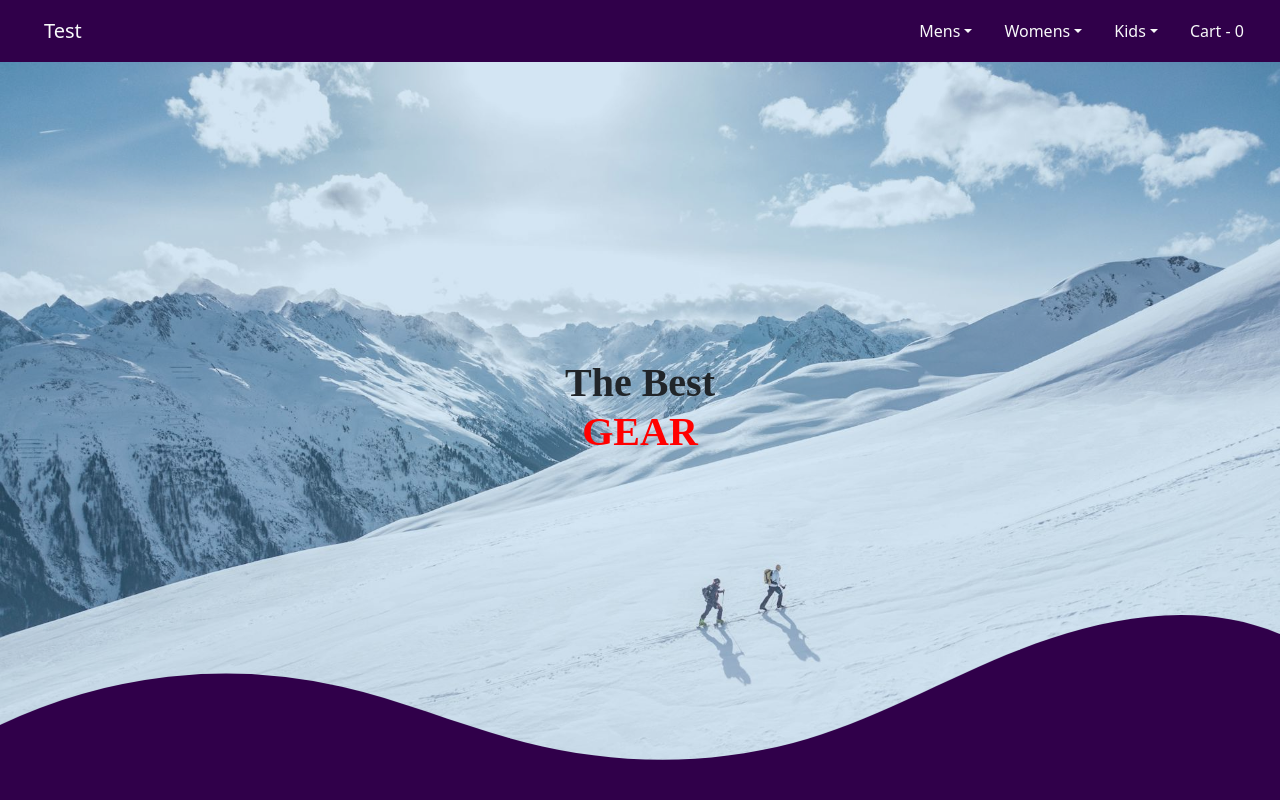
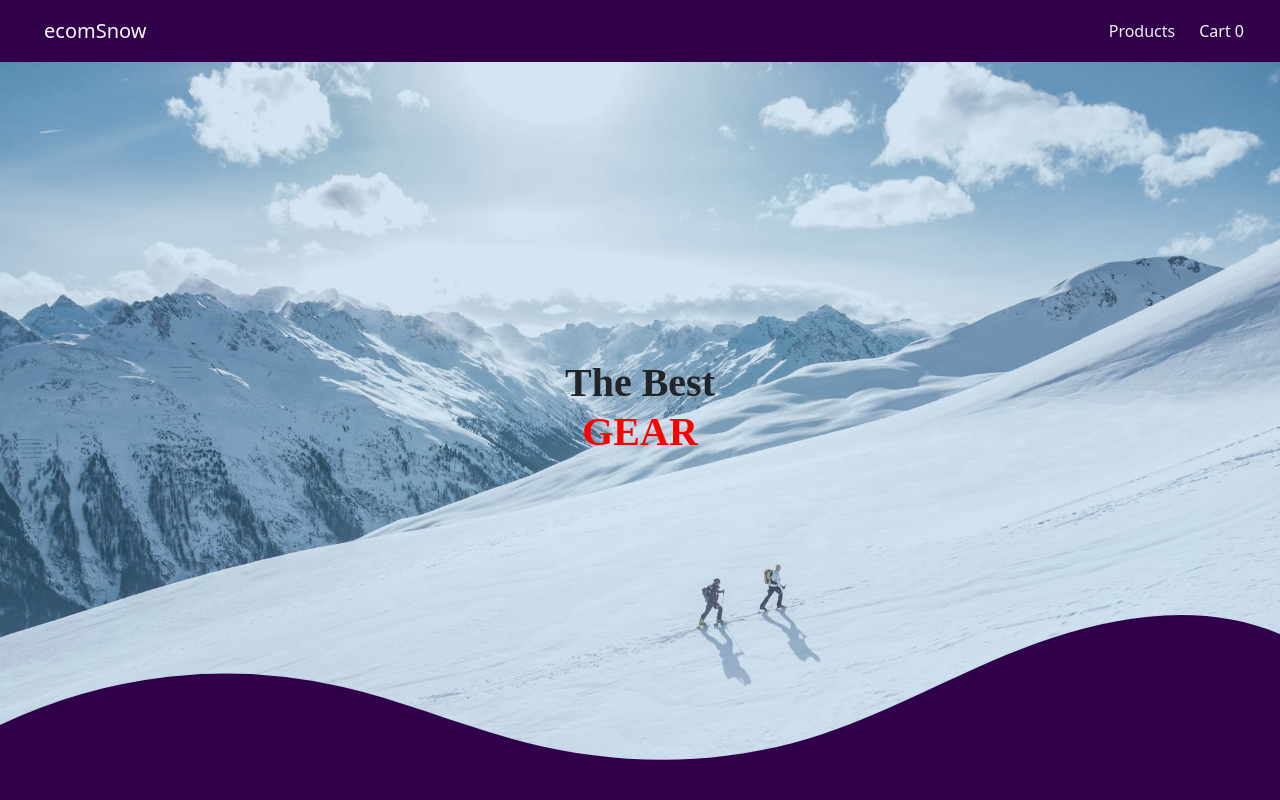
Before and after one commit to DeckardJosh/ecomSnow, a React (Create React App) app in the folder client/: page / in a window 1280 px wide. Shown: the top 800 px of the page. Built offline with nearby package versions, Linux system fonts and the light colour scheme; a web font is replaced by a local one; what ldrs would draw is missing.

Commit message:
build complete

```diff
--- a/client/package.json
+++ b/client/package.json
@@ -14,6 +14,7 @@
     "react-redux": "^9.1.0",
     "react-router-dom": "^6.22.3",
     "react-scripts": "5.0.1",
+    "react-toastify": "^10.0.5",
     "web-vitals": "^2.1.4"
   },
   "scripts": {
--- a/client/src/comps/Cart/Cart.css
+++ b/client/src/comps/Cart/Cart.css
@@ -9,6 +9,16 @@
     padding: 60px;
 }
 
+.cart_price_button{
+    display: flex;
+    justify-content: space-between;
+    width: 600px;
+}
+
+.cart_price_total{
+    font-family: var(--font-body);
+}
+
 .empty_cart{
     display: flex;
     flex-direction: column;
--- a/client/src/comps/Cart/Cart.jsx
+++ b/client/src/comps/Cart/Cart.jsx
@@ -10,6 +10,8 @@ export default function Cart({cart}) {
     const allCartItems = useSelector(selectCart);
     const itemsToRender = cart && cart.length > 0 ? cart : allCartItems;
 
+    const totalPrice = itemsToRender.reduce((total, item) => total + item.price, 0);
+
   return (
     <>
         <div className="cart_container">
@@ -19,7 +21,12 @@ export default function Cart({cart}) {
                 {itemsToRender.map((item, i) => (
                 <CartItem key={i} item={item} />
                 ))}
-                <button className='btn btn-dark btn-md'>Checkout</button>
+                <div className="cart_price_button">
+                    <button className='btn btn-dark btn-md'>Checkout</button>
+                    <h3 className='cart_price_total'>Total Price: ${totalPrice}</h3>
+                </div>
+
+
             </div>
         ) : (
             <div className="empty_cart">
@@ -35,16 +42,3 @@ export default function Cart({cart}) {
     </>
   )
 }
-
-/*
-        {cart ? (
-            cart.map((item, i) => {
-                return <CartItem key={i} item={item} />
-            })
-        ) : (
-            <div>
-                <p>Nothing in your cart!</p>
-                <p>Do some Shopping!</p>
-            </div>
-        )}
-*/
--- a/client/src/comps/Filters/Filters.jsx
+++ b/client/src/comps/Filters/Filters.jsx
@@ -88,20 +88,20 @@ export default function Filters({
             <div className="filter_sub_container">
                 <h3 className='filter_sub_header'>Age</h3>
                 <div className="form-check">
-                    <input className="form-check-input" type="checkbox" value="mens" id="flexCheckDefault" onChange={handleAgeCheckbox}/>
-                    <label className="form-check-label" htmlFor="flexCheckDefault">
+                    <input className="form-check-input" type="checkbox" value="mens" id="mensCheckbox" onChange={handleAgeCheckbox}/>
+                    <label className="form-check-label" htmlFor="mensCheckbox">
                         Mens
                     </label>
                 </div>
                 <div className="form-check">
-                    <input className="form-check-input" type="checkbox" value="womens" id="flexCheckChecked" onChange={handleAgeCheckbox}/>
-                    <label className="form-check-label" htmlFor="flexCheckChecked">
+                    <input className="form-check-input" type="checkbox" value="womens" id="womensCheckbox" onChange={handleAgeCheckbox}/>
+                    <label className="form-check-label" htmlFor="womensCheckbox">
                         Womens
                     </label>
                 </div>
                 <div className="form-check">
-                    <input className="form-check-input" type="checkbox" value="kids" id="flexCheckChecked" onChange={handleAgeCheckbox}/>
-                    <label className="form-check-label" htmlFor="flexCheckChecked">
+                    <input className="form-check-input" type="checkbox" value="kids" id="kidsCheckbox" onChange={handleAgeCheckbox}/>
+                    <label className="form-check-label" htmlFor="kidsCheckbox">
                         Kids
                     </label>
                 </div>
--- /dev/null
+++ b/client/src/comps/NavDropdowns/NavDropdown.css
@@ -0,0 +1,13 @@
+.custom_nav_link{
+    color: white;
+}
+
+.custom_nav_link.active:hover{
+    background-color: #efefef !important;
+    color: black !important;
+}
+
+.nav-link.active{
+    background-color: var(--primary-color-medium);
+    color: #efefef !important;
+}
--- a/client/src/comps/NavDropdowns/NavDropdowns.jsx
+++ b/client/src/comps/NavDropdowns/NavDropdowns.jsx
@@ -1,62 +1,22 @@
 import React from "react";
 import { Link } from "react-router-dom";
 import PropTypes from "prop-types";
+import "./NavDropdown.css";
 
 export default function NavDropdowns({
   dropTitle,
-  dropSnowboard,
-  dropSki,
-  dropApparel,
-  dropGear
+  dropPath
 }) {
   return (
     <>
-      <li className="nav-item dropdown pe-3">
-        <button
-          className="nav-link dropdown-toggle text-light btn btn-dark"
-          data-bs-toggle="dropdown"
-          aria-expanded="false"
-        >
-            {dropTitle}
-        </button>
-        <ul className="dropdown-menu dropdown-menu-sm-end">
-          <li>
-            <Link className="dropdown-item" to={dropSnowboard}>
-                Snowboards
-            </Link>
-          </li>
-          <hr className="dropdown-divider" />
-          <li>
-            <Link className="dropdown-item" to={dropSki}>
-                Skis
-            </Link>
-          </li>
-          <li>
-            <hr className="dropdown-divider" />
-          </li>
-          <li>
-            <Link className="dropdown-item" to={dropApparel}>
-                Apparel
-            </Link>
-          </li>
-          <li>
-            <hr className="dropdown-divider" />
-          </li>
-          <li>
-            <Link className="dropdown-item" to={dropGear}>
-                Gear
-            </Link>
-          </li>
-        </ul>
-      </li>
+        <li class="nav-item">
+          <Link className="nav-link btn btn-dark custom_nav_link active me-2" to={dropPath}>{dropTitle}</Link>
+        </li>
     </>
   );
 }
 
 NavDropdowns.propTypes = {
     dropTitle: PropTypes.string,
-    dropSnowboard: PropTypes.string,
-    dropSki: PropTypes.string,
-    dropApparel: PropTypes.string,
-    dropGear: PropTypes.string
+    dropPath: PropTypes.string
 }
--- a/client/src/comps/Navbar/Navbar.jsx
+++ b/client/src/comps/Navbar/Navbar.jsx
@@ -12,12 +12,12 @@ export default function Navbar() {
 
   return (
     <>
-      <nav className="navbar navbar-expand-md bg-body-tertiary nav">
+      <nav className="navbar bg-black navbar-expand-lg bg-body-tertiary nav">
         <div className="container-fluid">
-            <Link className="navbar-brand ps-3 text-light p-2 ms-3" to="/">
-                {/* TODO: Needs Image Here -------------------------------------------------------------------------------------------------------------------------------------------------TODO */}
-                Test
-            </Link>
+          <Link className="navbar-brand ps-3 text-light p-2 ms-3" to="/">
+            {/* TODO: Needs Image Here -------------------------------------------------------------------------------------------------------------------------------------------------TODO */}
+            ecomSnow
+          </Link>
           <button
             className="navbar-toggler navbar-dark"
             type="button"
@@ -29,42 +29,18 @@ export default function Navbar() {
           >
             <span className="navbar-toggler-icon"></span>
           </button>
-          {/* DropLinks Start */}
           <div
             className="collapse navbar-collapse justify-content-end"
             id="navbarSupportedContent"
           >
             <ul className="navbar-nav">
-              <NavDropdowns
-                dropTitle={"Mens"}
-                dropSnowboard={"/products"}
-                dropSki={"/products"}
-                dropApparel={"/products"}
-                dropGear={"/products"}
-              />
-              <NavDropdowns
-                dropTitle={"Womens"}
-                dropSnowboard={"/products"}
-                dropSki={"/products"}
-                dropApparel={"/products"}
-                dropGear={"/products"}
-              />
-              <NavDropdowns
-                dropTitle={"Kids"}
-                dropSnowboard={"/products"}
-                dropSki={"/products"}
-                dropApparel={"/products"}
-                dropGear={"/products"}
-              />
-            {/* DropLinks End */}
+              <NavDropdowns dropTitle={"Products"} dropPath={"/products"}/>
 
-              {/* Cart Starts Here */}
               <li className="nav-item pe-3">
                 <Link className="nav-link text-light" to={"/cart"}>
-                    Cart - {allCartItems.length}
+                  Cart {allCartItems.length}
                 </Link>
               </li>
-              {/* Cart Ends Here */}
             </ul>
           </div>
         </div>
--- a/client/src/redux/cartSlice.js
+++ b/client/src/redux/cartSlice.js
@@ -12,7 +12,8 @@ export const cartSlice = createSlice({
             state.cart = [...state.cart, newObj.payload];
         },
         removeCartItem(state, obj){
-            state.cart = state.cart.filter(item => item.id !== obj.payload.id);
+            // state.cart = state.cart.filter(item => item.id !== obj.payload.id);
+            state.cart = state.cart.filter(item => !(item.id === obj.payload.id && item.size === obj.payload.size));
         }
     }
 });
```
Also changed, not shown: client/src/comps/Product/Product.jsx (+0 -8 lines), client/src/comps/ProductDetail/ProductDetail.jsx (+16 -19 lines), client/src/comps/ProductsList/ProductsList.jsx (+1 -10 lines), 1 other file (tests, documents, lock files or other folders).
